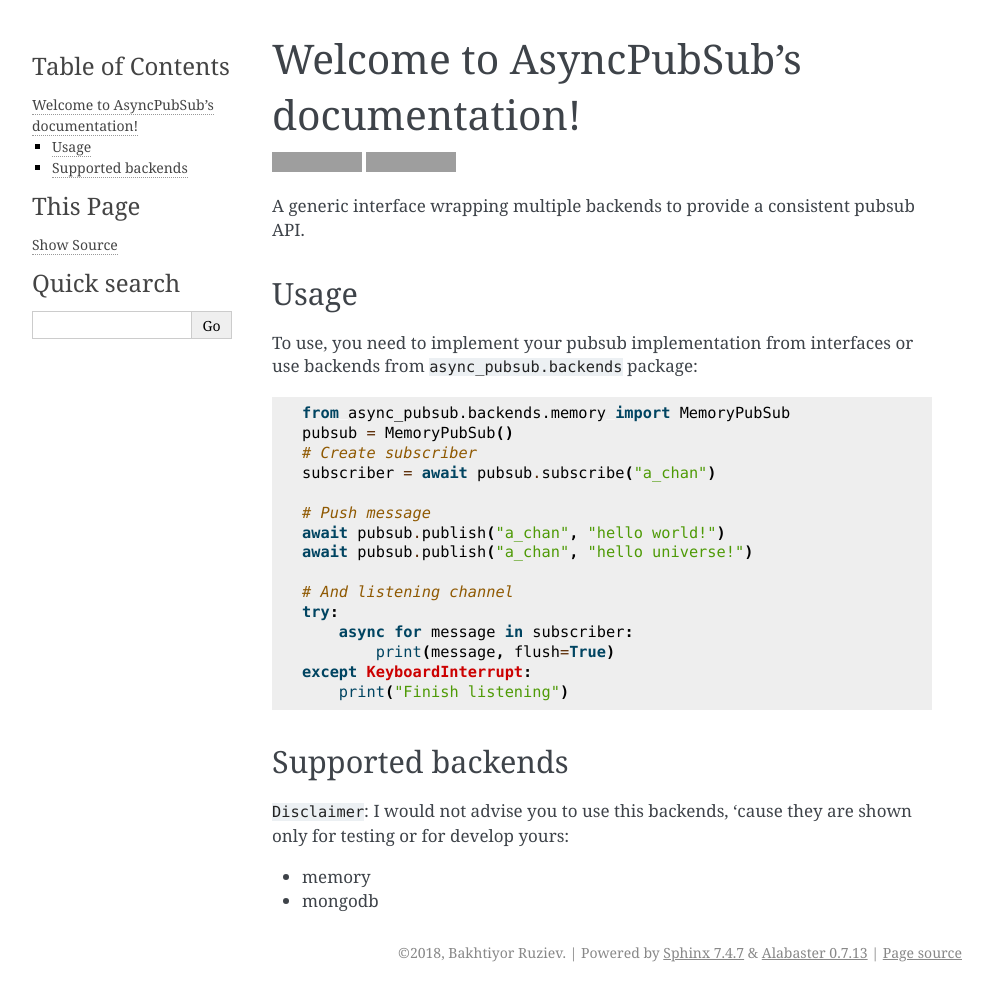
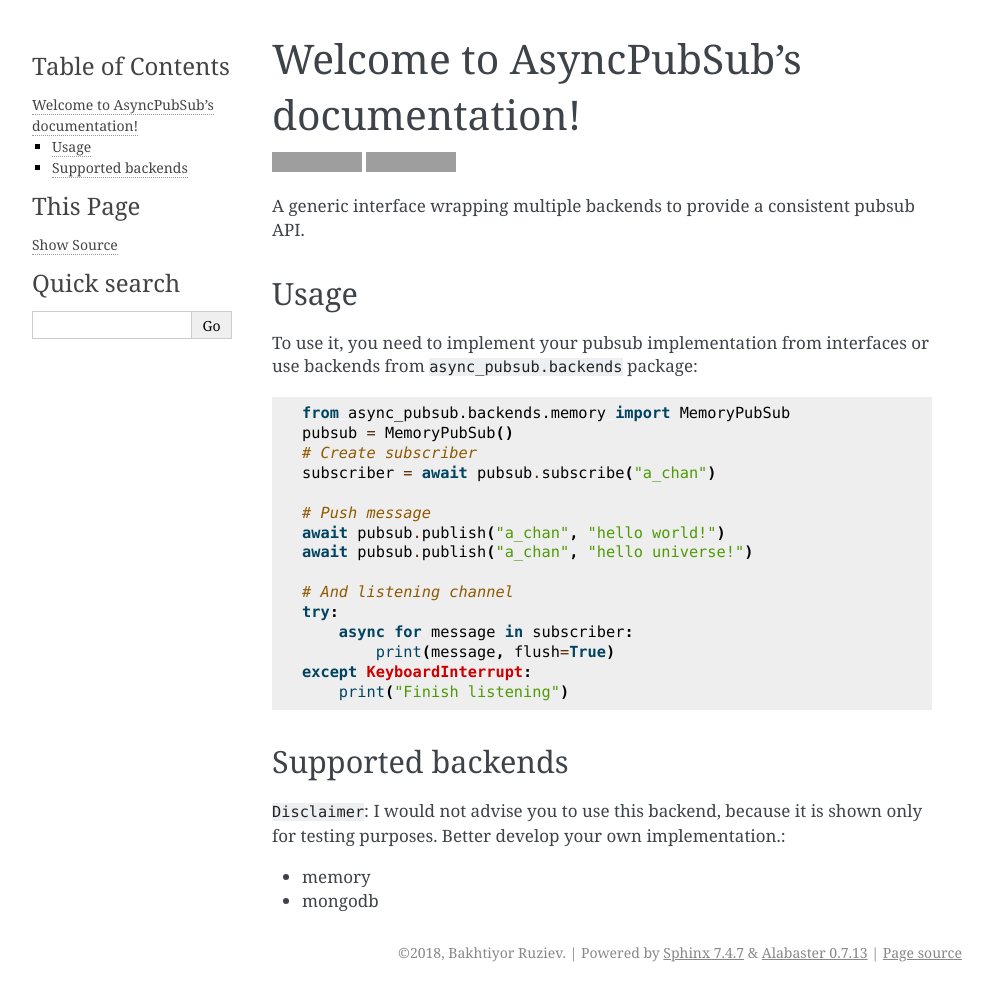
Before and after one commit to theruziev/aio_pubsub, a Sphinx documentation site: the page built from docs/index.rst, in a window 1280 px wide. Shown: the whole page, without its empty margins (148-1140 px from the left). Built offline with Sphinx 7.4.7, drawn with Linux system fonts in a browser that asks for light colours; grey boxes are pictures that could not be loaded.

Commit message:
Fix docs

```diff
--- a/README.rst
+++ b/README.rst
@@ -13,7 +13,7 @@ A generic interface wrapping multiple backends to provide a consistent pubsub AP
 
 Usage
 ------
-To use, you need to implement your pubsub implementation from interfaces or use backends
+To use it, you need to implement your pubsub implementation from interfaces or use backends
 from ``async_pubsub.backends`` package::
 
     from async_pubsub.backends.memory import MemoryPubSub
@@ -38,8 +38,8 @@ from ``async_pubsub.backends`` package::
 Supported backends
 ---------------------
 
-``Disclaimer``: I would not advise you to use this backends, 'cause they are shown only for testing
-or for develop yours:
+``Disclaimer``: I would not advise you to use this backend, because it is shown only for testing purposes.
+Better develop your own implementation.:
 
 * memory
 * mongodb
--- a/docs/index.rst
+++ b/docs/index.rst
@@ -25,7 +25,7 @@ A generic interface wrapping multiple backends to provide a consistent pubsub AP
 
 Usage
 ------
-To use, you need to implement your pubsub implementation from interfaces or use backends
+To use it, you need to implement your pubsub implementation from interfaces or use backends
 from ``async_pubsub.backends`` package::
 
     from async_pubsub.backends.memory import MemoryPubSub
@@ -50,8 +50,8 @@ from ``async_pubsub.backends`` package::
 Supported backends
 ---------------------
 
-``Disclaimer``: I would not advise you to use this backends, 'cause they are shown only for testing
-or for develop yours:
+``Disclaimer``: I would not advise you to use this backend, because it is shown only for testing purposes.
+Better develop your own implementation.:
 
 * memory
 * mongodb
```
Also changed, not shown: 1 other file.
